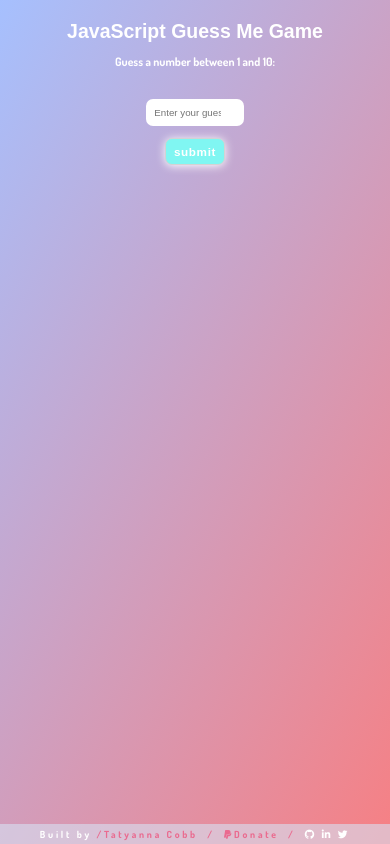
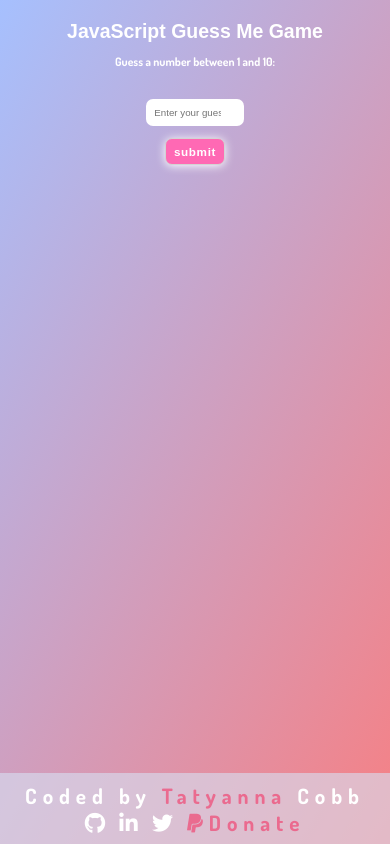
Before and after one commit to TatyCat/JS-Guessing-Game, a plain HTML site: page index.html in a window 390 px wide. Drawn offline with Linux system fonts and the light colour scheme; a web font is replaced by a local one.

Commit message:
Updated Footer and Footer for Mobile

```diff
--- a/css/main.css
+++ b/css/main.css
@@ -117,6 +117,7 @@
 
     .socialMediaLinks, .socialMediaLinks a:visited{
         color: white;
+        padding-right: 4px;
     }
 
     .footerHotLinks, .footerHotLinks a:visited{
@@ -130,7 +131,7 @@
 
         .button{
             color: #fff;
-            background-color: #80f6f2;
+            background-color: hotpink;
             font-size: 1em;
             font-weight: bold;
             border-style: solid;
@@ -154,9 +155,10 @@
             background-color: #d8e1f499;
             text-align: center;
             position: fixed;
-            font-size:  2.5vw;
+            font-size:  2.5vh;
             padding-top: .4em;
             padding-bottom: .4em;
+
         }
 
         footer p, footer a{
@@ -164,7 +166,6 @@
             margin: 0;
         }
 
-
     }
 
 
--- a/index.html
+++ b/index.html
@@ -33,16 +33,13 @@
     </article>
 
     <footer>
-        <span class="inline">
-            <p>Built by <span class="footerHotLinks">
-                <a href="#"><span class="footerHotLinks">/Tatyanna Cobb</span></a>
-                &nbsp;/&nbsp;
-                <a class="footerHotLinks" href="#"><i class="fab fa-paypal donate footerHotLinks"></i>Donate</a>
-                &nbsp;/&nbsp;</span>
-                <a href="#"><i class="fab fa-github socialMediaLinks"></i></a>
-                <a href="#"><i class="fab fa-linkedin-in socialMediaLinks"></i></a>
-                <a href="#"><i class="fab fa-twitter socialMediaLinks"></i></a>
-            </p>
+
+            <p>Coded by <span class="footerHotLinks"> Tatyanna</span> Cobb</p>
+
+            <a href="#"><i class="fab fa-github socialMediaLinks"></i></a>
+            <a href="#"><i class="fab fa-linkedin-in socialMediaLinks"></i></a>
+            <a href="#"><i class="fab fa-twitter socialMediaLinks"></i></a>
+            <a href="#" class="footerHotLinks"><i class="fab fa-paypal donate"></i>Donate</a>
         </span>
     </footer>
 
```
